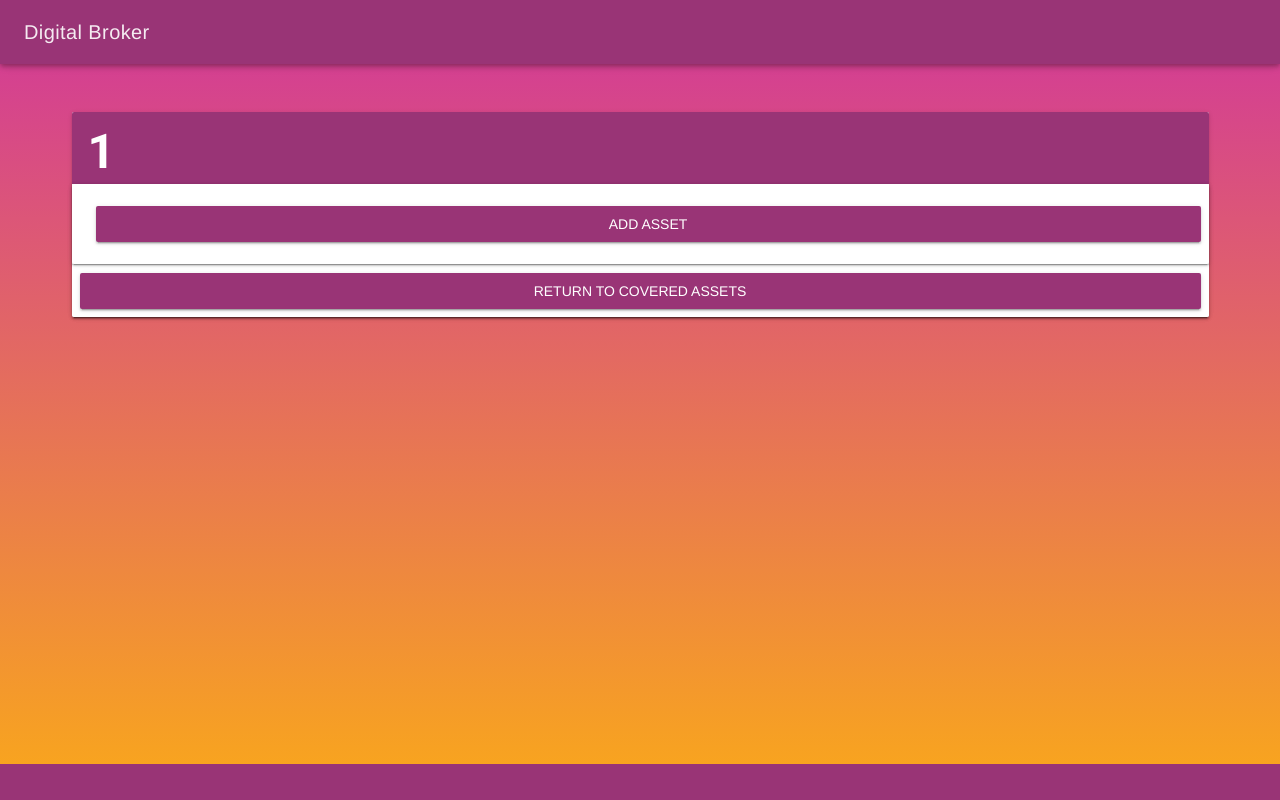
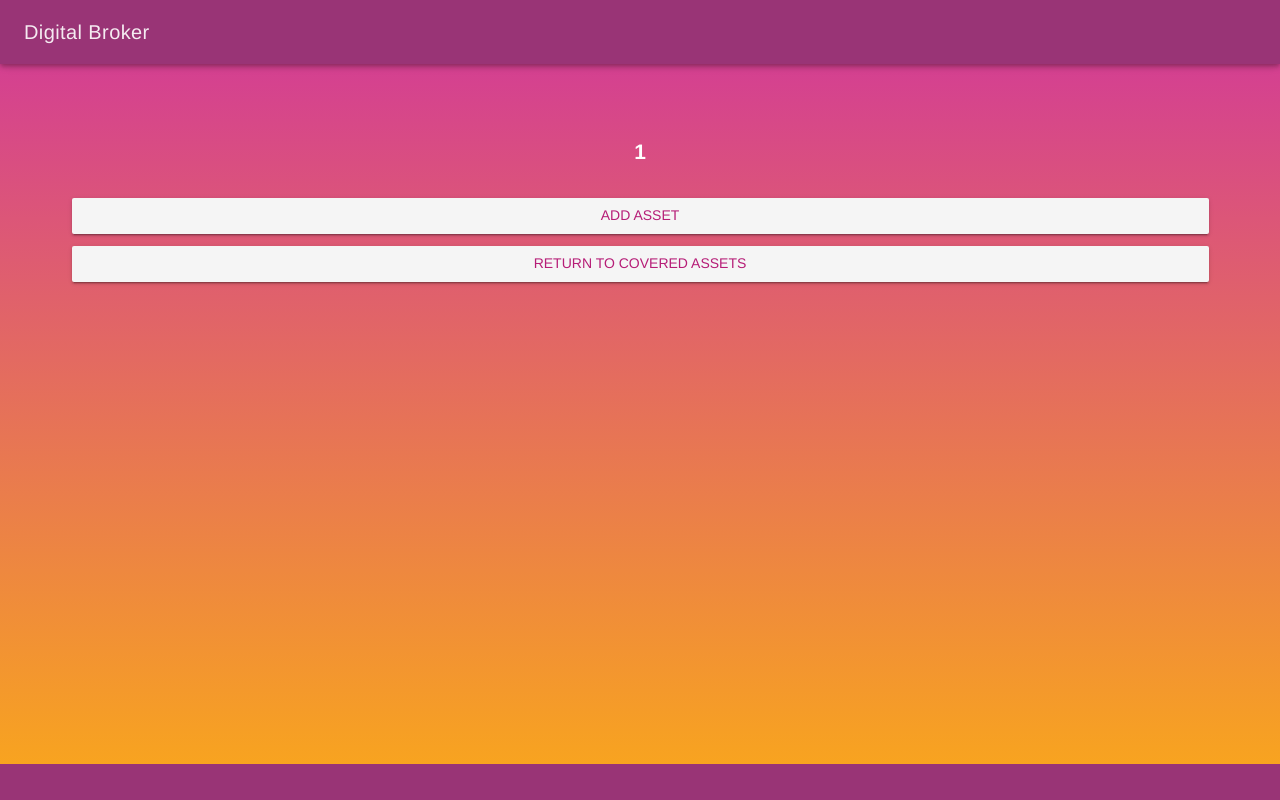
Before and after one commit to rewritehackathon/trude, a Vue app in the folder client/: page /assetCategory/1 in a window 1280 px wide. Built offline with nearby package versions, Linux system fonts and the light colour scheme.

Commit message:
styled asset orig photo page

```diff
--- a/client/src/views/AssetCategory.vue
+++ b/client/src/views/AssetCategory.vue
@@ -1,14 +1,12 @@
 <template>
     <v-container>
         <v-layout>
+            <v-flex class='page-title'>
+              <h2> {{assetType}} </h2>
+            </v-flex>
+          </v-layout>
+          <v-layout>
             <v-flex>
-              <v-card>
-                    <v-card-title primary-title class="accent headline white--text" >
-                        <h1> {{assetType}} </h1>
-                    </v-card-title>
-                <v-card>
-
-
                 <template>
                   <v-expansion-panel popout >
                         <v-expansion-panel-content
@@ -24,7 +22,9 @@
                                     <v-icon v-if="!item.photos[0].URL" left class="red--text accent-3">
                                         photo_camera
                                     </v-icon>
-                                    {{ item.name}}
+                                    <span class = 'item-name'>
+                                      {{ item.name.length > 30 ? item.name.substring(0, 30) + "..." : item.name}}
+                                    </span>
                               </p>
                             </v-card-text>
                         </template>
@@ -58,24 +58,14 @@
                         </v-expansion-panel-content>
                     </v-expansion-panel>
 
-                    <v-card >
-                        <v-card-text>
-                            <template >
-                                <v-btn @click.stop="addNewAssetDialog" color="accent" >
+
+    <v-btn class='nav-btn' @click.stop="addNewAssetDialog" >
           Add Asset
     </v-btn>
+
+    <v-spacer></v-spacer>
+      <v-btn class='nav-btn' @click="returnToCoveredAssets" >Return to Covered Assets</v-btn>
       </template>
-                        </v-card-text>
-                    </v-card>
-
-                    <v-divider></v-divider>
-                    <v-spacer></v-spacer>
-                    <v-card-actions>
-                      <v-btn color="accent" @click="returnToCoveredAssets" >Return to Covered Assets</v-btn>
-                    </v-card-actions>
-
-                    </template>
-
                     <!-- Edit Asset Dialog -->
       <v-dialog
                     v-model="editAssetModal"
@@ -109,14 +99,9 @@
                         </v-card-title>
 
                         <AddAssetForm :closeDialog="closeAddDialog" />
-
                         <v-divider></v-divider>
                     </v-card>
                 </v-dialog>
-
-                </v-card>
-
-              </v-card>
             </v-flex>
         </v-layout>
     </v-container>
@@ -181,3 +166,13 @@ export default {
   }
 };
 </script>
+
+<style scoped>
+  .v-expansion-panel li {
+    min-width: 100% !important;
+  }
+  .item-name{
+    text-align: left;
+    color: var(--v-accent-darken1);
+  }
+</style>
--- a/client/src/views/Assets.vue
+++ b/client/src/views/Assets.vue
@@ -2,7 +2,7 @@
   <div>
     <v-layout row>
       <v-flex class='page-title'>
-        <h3>Asset Categories</h3>
+        <h2>Asset Categories</h2>
       </v-flex>
     </v-layout>
     <v-layout row v-for="type in assetTypes">
--- a/client/src/views/VerifyDamages.vue
+++ b/client/src/views/VerifyDamages.vue
@@ -2,7 +2,7 @@
   <div>
     <v-layout>
       <v-flex class='page-title'>
-        <h3>Document Asset Damage</h3>
+        <h2>Document Damage</h2>
       </v-flex>
     </v-layout>
     <v-layout>
@@ -30,7 +30,7 @@
                   </v-switch>
                 </v-flex>
                 <v-flex class = 'item-name' grow>
-                  {{ item.name.length > 35 ? item.name.substring(0, 22) + "..." : item.name}}
+                  {{ item.name.length > 30 ? item.name.substring(0, 30) + "..." : item.name}}
                 </v-flex>
                 <v-flex justify-end shrink>
                   <div class='photo-check control-label'>
@@ -133,6 +133,5 @@ div .v-expansion-panel__header{
  .item-name{
    text-align: left;
    color: var(--v-accent-darken1);
-   font-size: 1.2em;
  }
 </style>
```
Lines whose indentation alone changed are shown as unchanged.
